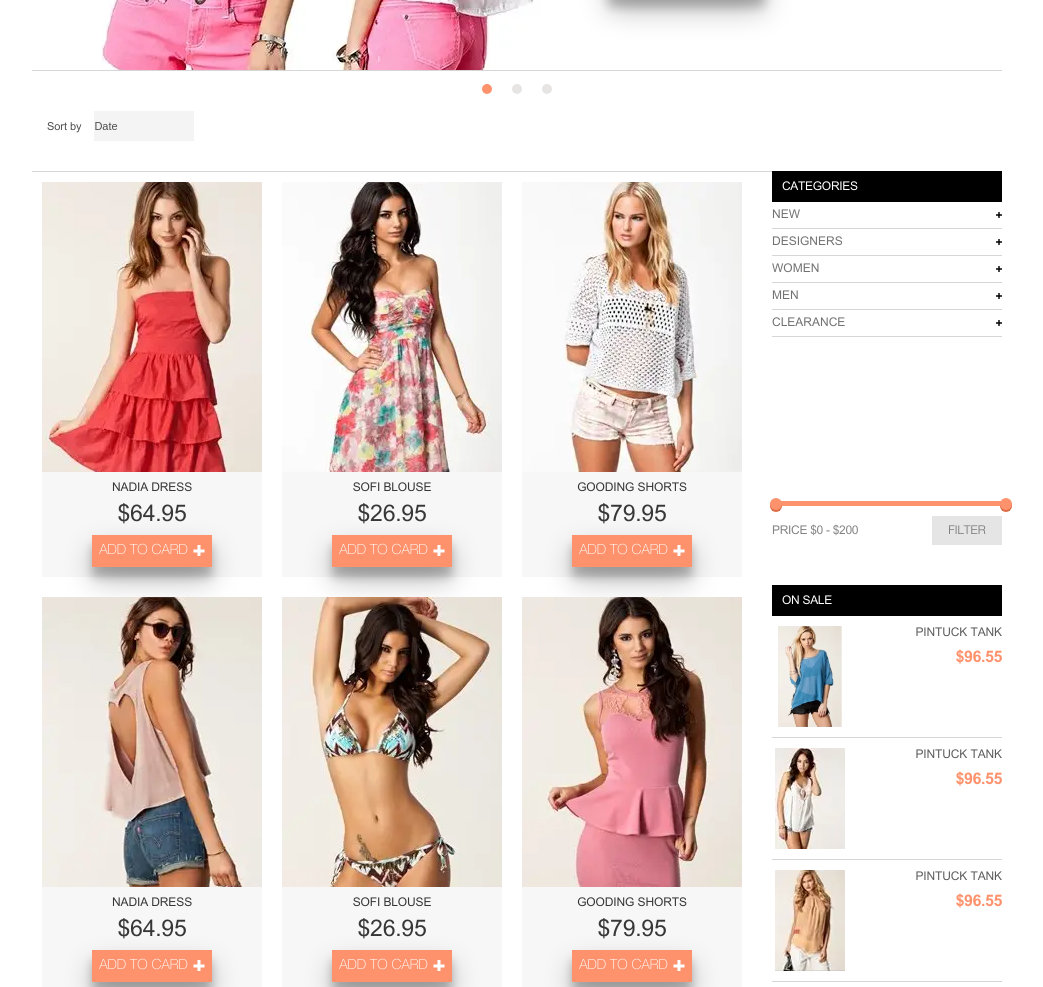
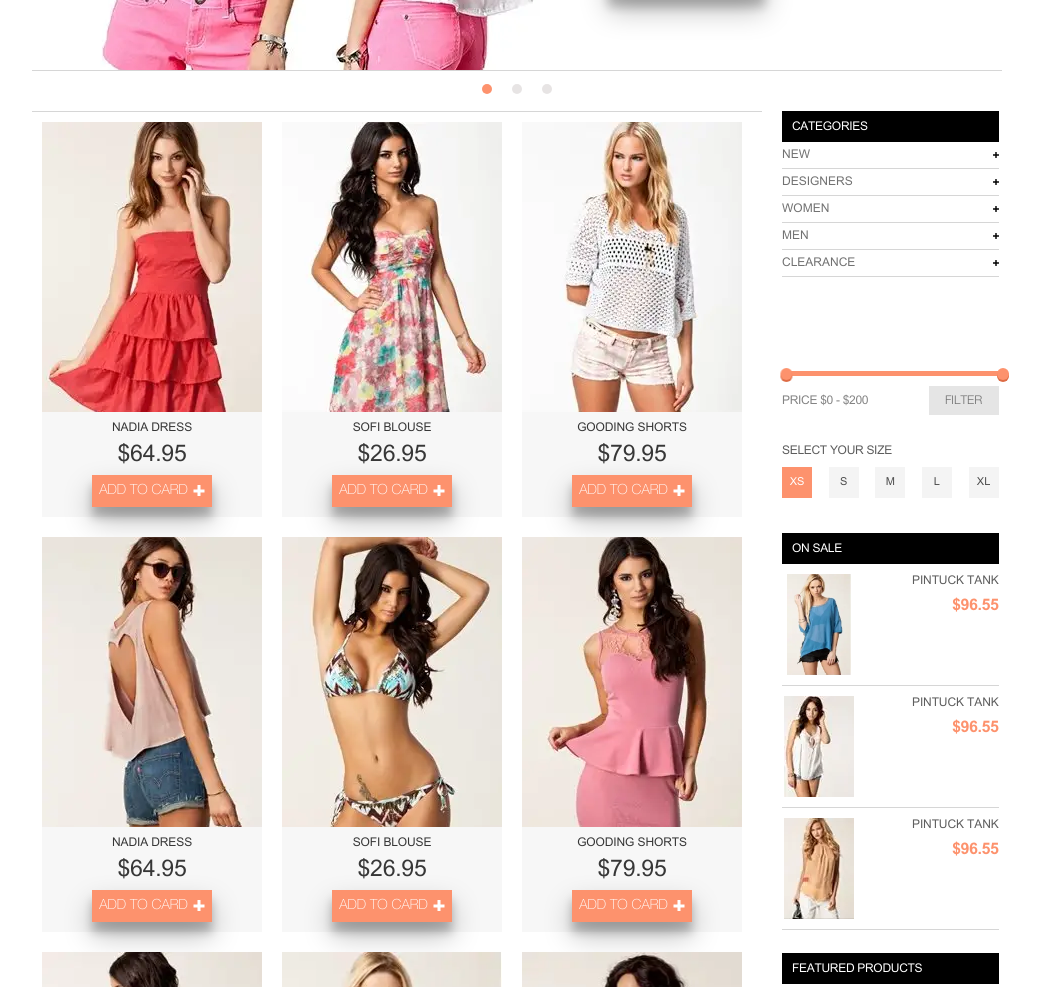
Before and after one commit to NataPlato/LookShop, a website: page LookShop/products.html in a window 1280 px wide. Shown: the part 523-1510 px from the top of the page, without its empty margins (123-1166 px from the left). Drawn offline with nearby package versions, Linux system fonts and the light colour scheme; files that its build step writes are made by us from their sources; files whose address does not match are found by name.

Commit message:
products select done

```diff
--- a/LookShop/js/app.js
+++ b/LookShop/js/app.js
@@ -2,9 +2,7 @@ const menu = document.querySelectorAll(".menu"),
   menuIcon = document.querySelectorAll(".menu-icon"),
   headerNav = document.querySelector(".header__nav"),
   footerNav = document.querySelector(".footer__nav_items"),
-  menuLink = document.querySelectorAll(".header__nav-link");
-console.log(menuLink);
-
+  selectItem = document.querySelectorAll(".select__item > span");
 
 let workWithMenu = function () {
   menuIcon.forEach(e => {
@@ -34,10 +32,15 @@ let workWithNav = function () {
 };
 workWithNav();
 
-const dropdowmNav = function () {
-  menuLink.forEach(el => {
-    el.addEventListener("mouseover", function () {
-
-    })
-  })
-}
+const selectSize = function () {
+  selectItem.forEach(el => {
+    el.addEventListener("click", function () {
+      if (this.classList.contains("_active")) {
+        this.classList.remove("_active");
+      } else {
+        this.classList.add("_active");
+      }
+    });
+  });
+};
+selectSize();
--- a/LookShop/products.html
+++ b/LookShop/products.html
@@ -243,20 +243,11 @@
   <div class="swiper-products__next"></div>
 </div>
 
-          <div class="products__select">
-            <form action="#" class="products__select-box">
-              <label for="select-box1" class="products__select-lable">
-                <span>Sort by</span>
-              </label>
-              <select id="select-box1" class="products__select-select">
-                <option value="Choice 1">Date</option>
-                <option value="Choice 2">Something</option>
-                <option value="Choice 3">Something</option>
-              </select>
-            </form>
-          </div>
+
           <div class="products__contain _container">
+
             <div class="products__cards_block">
+
               <div class="card">
                 <a href="#" class="card__img">
                   <picture><source srcset="./img/good7.webp" type="image/webp"><img src="./img/good7.jpg" class="goods-img" alt="" /></picture>
@@ -451,6 +442,31 @@
                   <button class="btn-filter">filter</button>
                 </div>
               </div>
+              <div class="select">
+                <div class="select__title prod-title">Select your size</div>
+                <div class="select__wrapper">
+                  <label class="select__item">
+                  <input type="checkbox" value="xs" id="xs"></input>
+                  <span class="_active">xs</span>
+                  </label>
+                  <label class="select__item">
+                    <input type="checkbox" value="s" id="s"></input>
+                    <span>s</span>
+                  </label>
+                  <label class="select__item">
+                    <input type="checkbox" value="m" id="m"></input>
+                    <span>m</span>
+                  </label>
+                  <label class="select__item">
+                    <input type="checkbox" value="l" id="l"></input>
+                    <span>l</span>
+                  </label>
+                  <label class="select__item">
+                    <input type="checkbox" value="xl" id="xl"></input>
+                    <span>xl</span>
+                  </label>
+                </div>
+              </div>
               <ul class="sale prod-title">
                 <span>on sale</span>
                 <li class="card-mini">
--- a/src/js/app.js
+++ b/src/js/app.js
@@ -2,9 +2,7 @@ const menu = document.querySelectorAll(".menu"),
   menuIcon = document.querySelectorAll(".menu-icon"),
   headerNav = document.querySelector(".header__nav"),
   footerNav = document.querySelector(".footer__nav_items"),
-  menuLink = document.querySelectorAll(".header__nav-link");
-console.log(menuLink);
-
+  selectItem = document.querySelectorAll(".select__item > span");
 
 let workWithMenu = function () {
   menuIcon.forEach(e => {
@@ -34,10 +32,15 @@ let workWithNav = function () {
 };
 workWithNav();
 
-const dropdowmNav = function () {
-  menuLink.forEach(el => {
-    el.addEventListener("mouseover", function () {
-
-    })
-  })
-}
+const selectSize = function () {
+  selectItem.forEach(el => {
+    el.addEventListener("click", function () {
+      if (this.classList.contains("_active")) {
+        this.classList.remove("_active");
+      } else {
+        this.classList.add("_active");
+      }
+    });
+  });
+};
+selectSize();
--- a/src/sass/base/_reset.sass
+++ b/src/sass/base/_reset.sass
@@ -9,6 +9,7 @@ button
     margin: 0
     padding: 0
     border: 0
+    scroll-behavior: smooth
 
 ul, ol, li
     list-style: none
@@ -21,6 +22,7 @@ h1, h2, h3, h4, h5, h6
 button,
 input
     font-size: inherit
+    outline: none
 
 select,
 option
--- a/src/sass/block/products.sass
+++ b/src/sass/block/products.sass
@@ -22,15 +22,18 @@
         .products__cards_block
             display: flex
             flex-wrap: wrap
+            max-width: 730px
             margin-bottom: 16px
             border-top: 1px solid #d6d6d6
+            margin-right: 20px
             .card
                 margin: 10px
         .products__aside_block
+            flex-grow: 0
+            flex-shrink: 0
             .categories
                 margin-bottom: 30px
-                height: 300px
-
+                height: 230px
                 &__block
                     &_title
                         display: block
@@ -70,7 +73,7 @@
                                     color: #333333
                                     transition: 0.5s all
             .filter
-                margin-bottom: 40px
+                margin-bottom: 20px
                 width: 100%
                 &__line
                     height: 5px
@@ -129,3 +132,50 @@
 
             .featured
                 margin-bottom: 23px
+
+            .select
+                margin-bottom: 35px
+
+                &__title
+                    color: #5e5e5e
+
+                &__wrapper
+                    display: flex
+                    align-items: center
+                    justify-content: space-between
+                &__item > input
+                    position: absolute
+                    z-index: -1
+                    opacity: 0
+
+
+                &__item > span
+                    display: inline-block
+                    user-select: none
+                    position: relative
+                    z-index: 100
+                    width: 30px
+                    height: 31px
+                    text-align: center
+                    background-color: #f4f4f4
+                    color: #4d4d4d
+                    line-height: 30px
+                    font-size: 11px
+                    text-transform: uppercase
+                    &:checked,
+                    &:active,
+                    &:focus
+                        background-color: $mainColor
+                        color: #ffffff
+                    &::before
+                        content: ''
+                        position: absolute
+                        display: inline-block
+                        width: 100%
+                        height: 100%
+                        cursor: pointer
+                        top: 0
+                        left: 0
+                ._active
+                    background-color: $mainColor
+                    color: #ffffff
--- a/src/sass/style.sass
+++ b/src/sass/style.sass
@@ -197,7 +197,6 @@ html
     color: #ffffff
 
 .prod-title
-    width: 230px
     font-size: 12px
     line-height: 32px
     text-transform: uppercase
```
Also changed, not shown: src/products.html (+28 -12 lines), LookShop/css/style.css, LookShop/css/style.min.css, LookShop/js/app.min.js.
